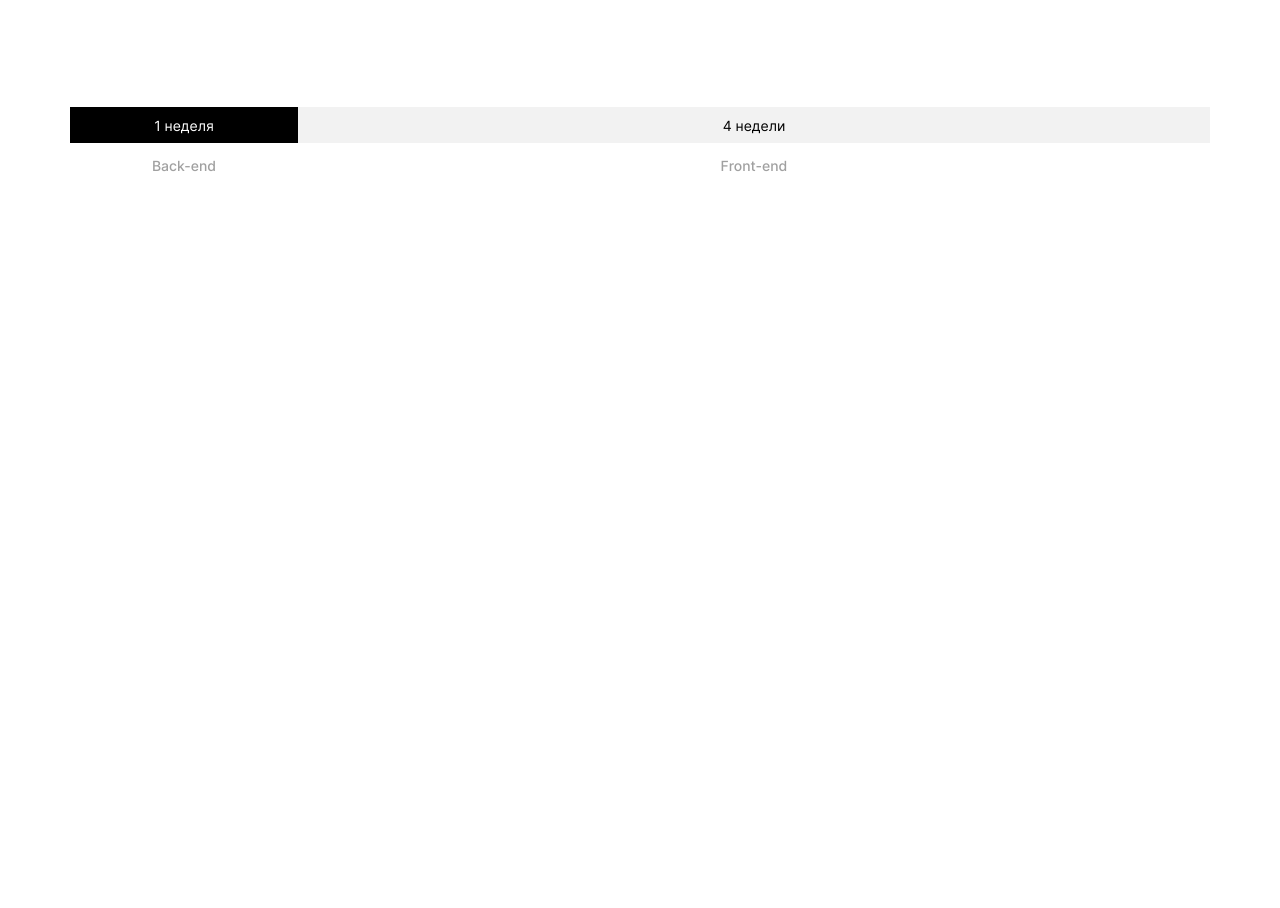
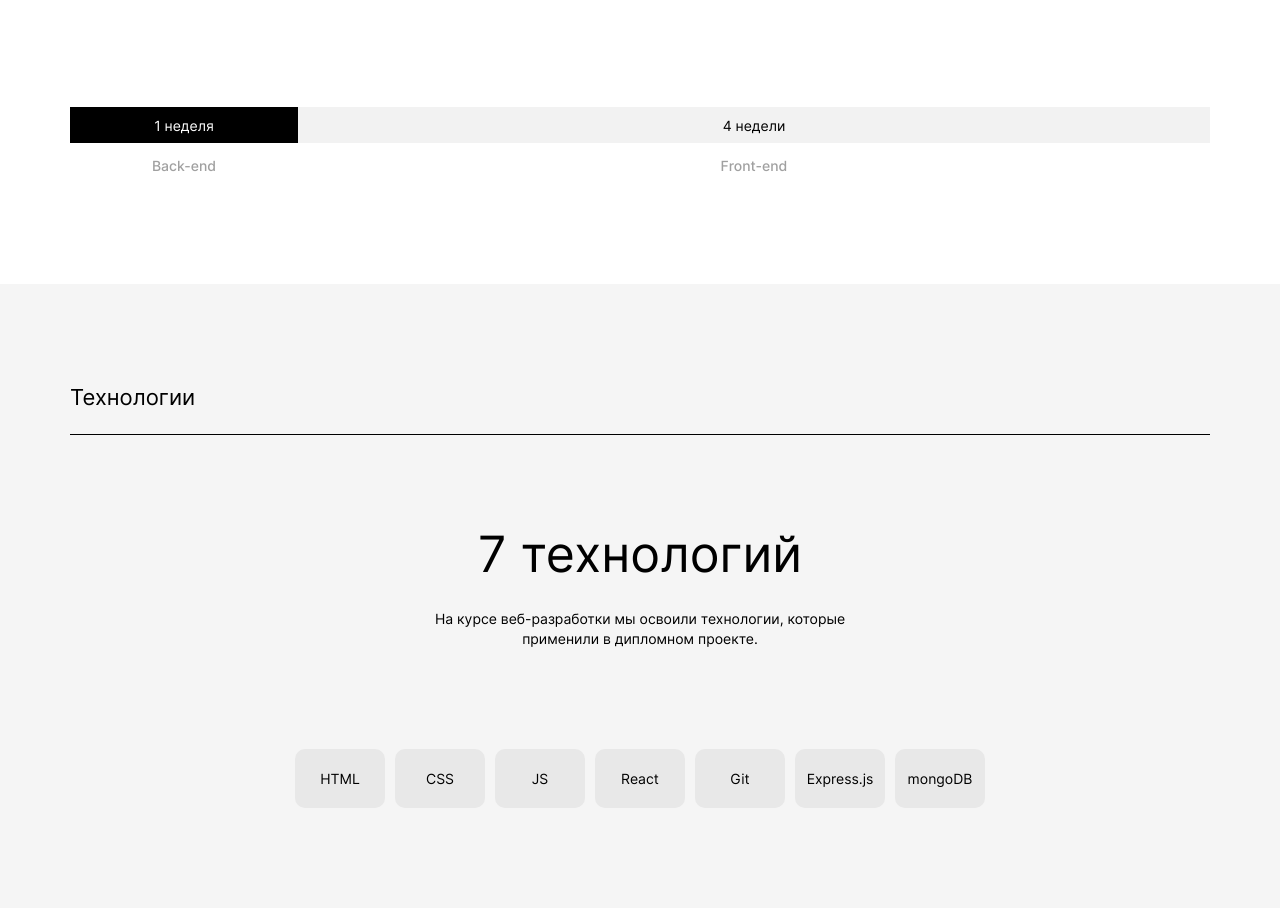
Before and after one commit to MariaMantusova/movies-explorer-frontend, a React app in the folder movies-explorer/: page / in a window 1280 px wide. Shown: the part 891-1799 px from the top of the page. Before the commit the page ends 1175 px from the top, so only its background shows below. Built offline with nearby package versions, Linux system fonts and the light colour scheme.

Commit message:
feat: add techs block

```diff
--- a/movies-explorer/src/components/AboutProject/AboutProject.css
+++ b/movies-explorer/src/components/AboutProject/AboutProject.css
@@ -6,6 +6,7 @@
     display: flex;
     flex-direction: column;
 }
+
 .about-project__header {
     border-bottom: black 1px solid;
     margin-top: 0;
@@ -15,6 +16,7 @@
     font-weight: 400;
     margin-bottom: 70px;
 }
+
 .about-project__container {
     display: flex;
     gap: 40px;
@@ -42,6 +44,7 @@
     line-height: 20px;
     font-weight: 400;
 }
+
 .about-project__timeline {
     display: grid;
     row-gap: 14px;
@@ -67,6 +70,7 @@
     color: black;
     background-color: #F2F2F2;
 }
+
 .about-project__timeline-info_type_stage {
     font-weight: 500;
     color: #A0A0A0;
--- a/movies-explorer/src/components/Main/Main.js
+++ b/movies-explorer/src/components/Main/Main.js
@@ -3,6 +3,7 @@ import {Link} from "react-router-dom";
 import Promo from "../Promo/Promo";
 import Header from "../Header/Header";
 import AboutProject from "../AboutProject/AboutProject";
+import Techs from "../Techs/Techs";
 
 function Main() {
     return (
@@ -16,6 +17,7 @@ function Main() {
             <main>
                 <Promo/>
                 <AboutProject/>
+                <Techs/>
             </main>
         </>
     )
--- a/movies-explorer/src/components/Techs/Techs.css
+++ b/movies-explorer/src/components/Techs/Techs.css
@@ -0,0 +1,68 @@
+.techs-around {
+    width: 100%;
+    padding: 100px 0;
+    display: flex;
+    flex-direction: column;
+    background-color: #F5F5F5;
+}
+
+.techs {
+    margin: 0 auto;
+    max-width: 1140px;
+    width: 100%;
+    align-items: center;
+    justify-content: center;
+}
+
+.techs__header {
+    border-bottom: black 1px solid;
+    margin-top: 0;
+    padding-bottom: 23px;
+    font-size: 22px;
+    line-height: 27px;
+    font-weight: 400;
+    margin-bottom: 90px;
+}
+
+.techs__count {
+    text-align: center;
+    max-width: 600px;
+    width: 100%;
+    font-size: 50px;
+    line-height: 58px;
+    font-weight: 400;
+    margin: 0 auto 26px;
+}
+
+.techs__info {
+    max-width: 460px;
+    width: 100%;
+    text-align: center;
+    margin: 0 auto 100px;
+    font-size: 14px;
+    line-height: 20px;
+    font-weight: 400;
+}
+
+.techs__container {
+    margin: 0 auto;
+    display: flex;
+    gap: 10px;
+    max-width: 690px;
+    width: 100%;
+}
+
+.techs__name {
+    width: 90px;
+    display: flex;
+    justify-content: center;
+    align-items: center;
+    padding: 21px 0;
+    background-color: #E8E8E8;
+    border-radius: 10px;
+    color: black;
+    text-decoration: none;
+    font-size: 14px;
+    line-height: 17px;
+    font-weight: 400;
+}
--- a/movies-explorer/src/components/Techs/Techs.js
+++ b/movies-explorer/src/components/Techs/Techs.js
@@ -0,0 +1,35 @@
+import React from "react";
+import "./Techs.css";
+
+function Techs() {
+    return (
+        <section className="techs-around">
+            <div className="techs">
+                <h2 className="techs__header">Технологии</h2>
+                <h3 className="techs__count">7 технологий</h3>
+                <p className="techs__info">На курсе веб-разработки мы освоили технологии, которые применили в дипломном
+                    проекте.</p>
+                <div className="techs__container">
+                    <a href="https://developer.mozilla.org/ru/docs/Web/HTML" className="techs__name" target="_blank"
+                       rel="noreferrer">HTML</a>
+                    <a href="https://developer.mozilla.org/ru/docs/Web/CSS" className="techs__name" target="_blank"
+                       rel="noreferrer">CSS</a>
+                    <a href="https://developer.mozilla.org/ru/docs/Web/JavaScript" className="techs__name"
+                       target="_blank"
+                       rel="noreferrer">JS</a>
+                    <a href="https://reactjs.org/" className="techs__name" target="_blank" rel="noreferrer">React</a>
+                    <a href="https://developer.mozilla.org/ru/docs/Learn/Tools_and_testing/GitHub"
+                       className="techs__name"
+                       target="_blank" rel="noreferrer">Git</a>
+                    <a href="https://developer.mozilla.org/ru/docs/Learn/Server-side/Express_Nodejs"
+                       className="techs__name"
+                       target="_blank" rel="noreferrer">Express.js</a>
+                    <a href="https://www.mongodb.com/" className="techs__name" target="_blank"
+                       rel="noreferrer">mongoDB</a>
+                </div>
+            </div>
+        </section>
+    )
+}
+
+export default Techs;
```
